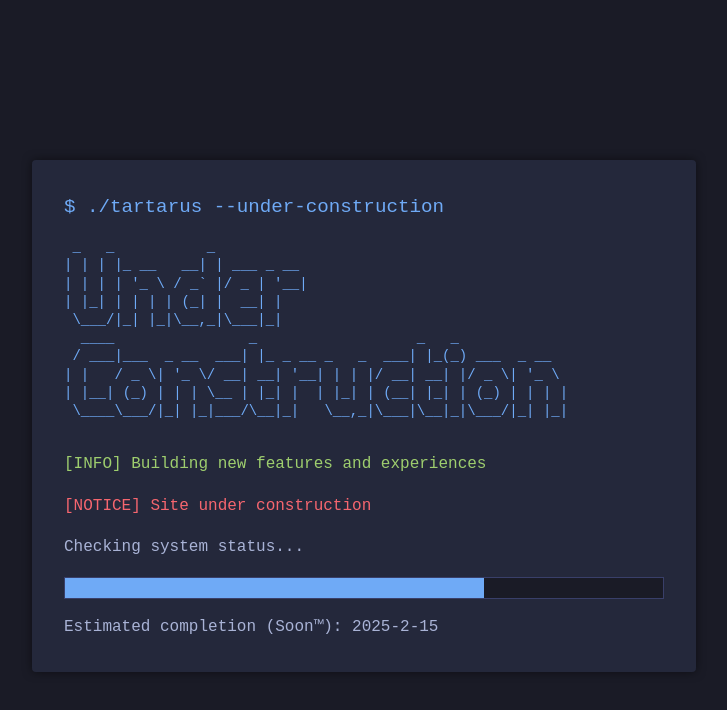
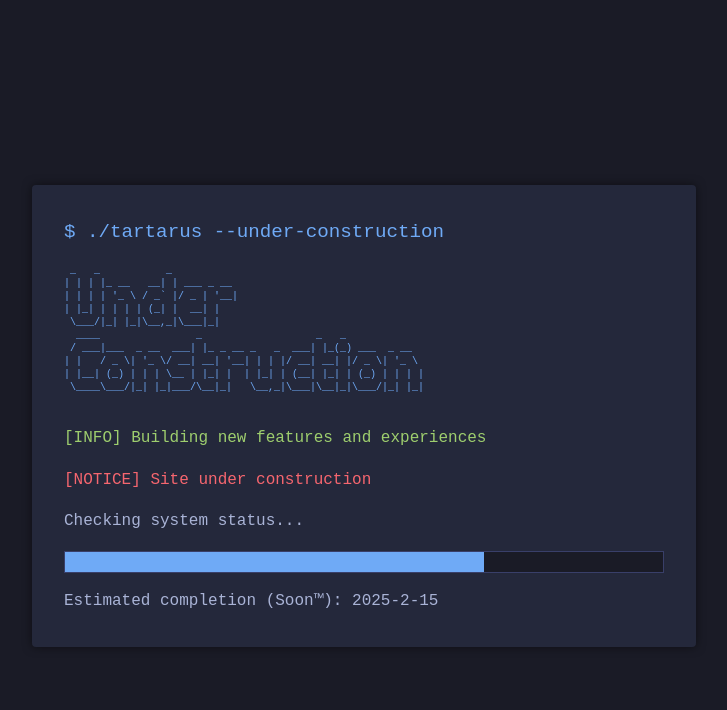
Before and after one commit to cyber-amr/tartarus, a website: page html/index.html in a window 1280 px wide. Shown: the whole page, without its empty margins (276-1003 px from the left). Drawn offline with Linux system fonts and the light colour scheme.

Commit message:
use a smaller ascii art

```diff
--- a/html/index.html
+++ b/html/index.html
@@ -57,6 +57,7 @@
       font-size: 14px;
       margin-bottom: 2rem;
       line-height: 1.3;
+      font-size: x-small;
     }
 
     .output {
```
